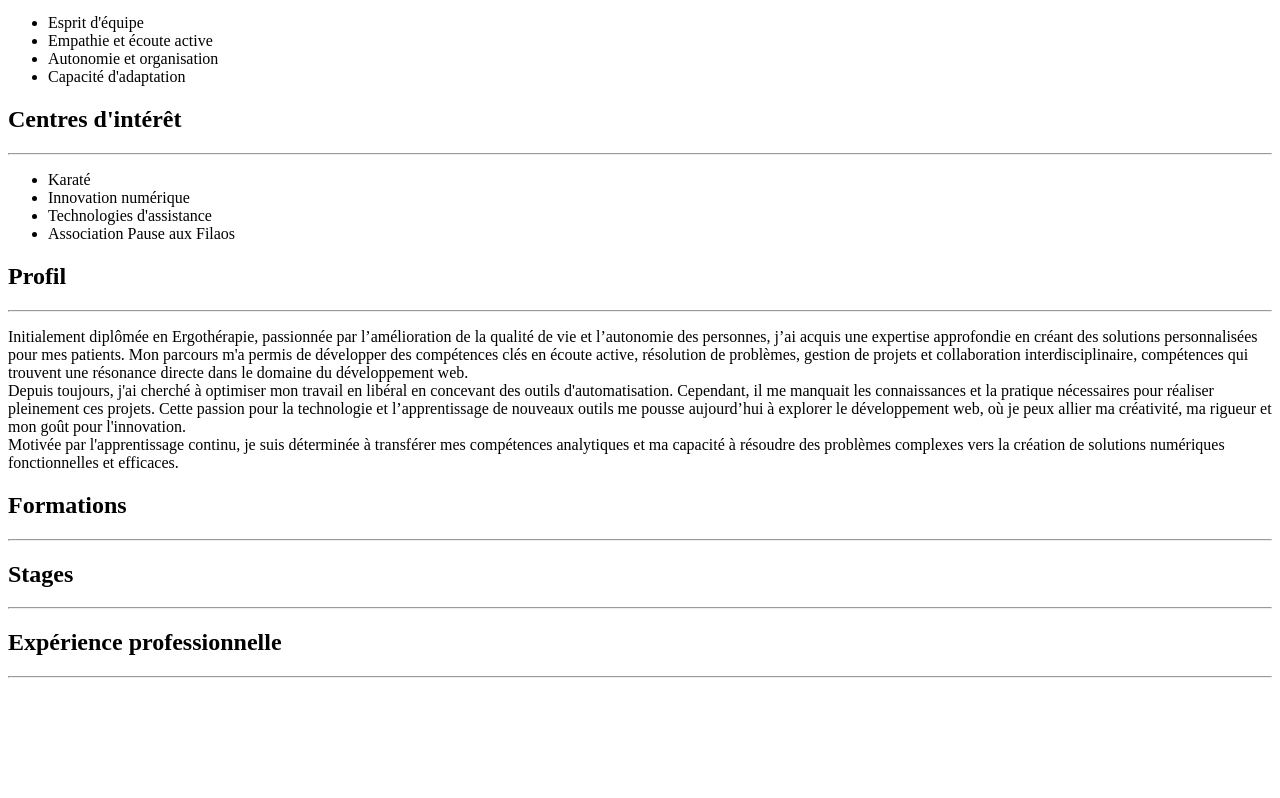
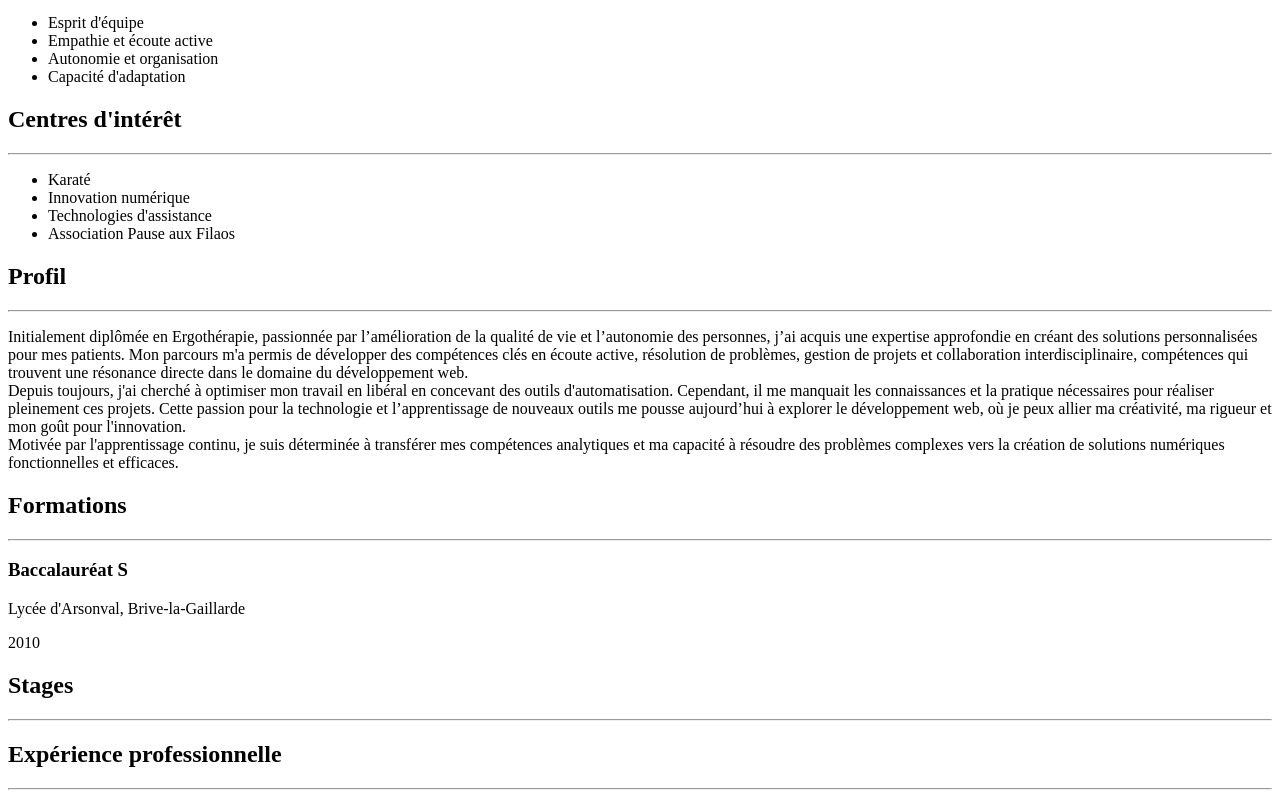
Before and after one commit to dev-lyseth/CV, a plain HTML site: page index.html in a window 1280 px wide. Shown: the part 857-1655 px from the top of the page. Before the commit the page ends 1543 px from the top, so only its background shows below. Drawn offline with Linux system fonts and the light colour scheme.

Commit message:
add a part of education content, model in comment

```diff
--- a/index.html
+++ b/index.html
@@ -109,18 +109,45 @@
         <section id="profil">
             <h2>Profil</h2>
             <hr>
-            <p>Initialement diplômée en Ergothérapie, passionnée par l’amélioration de la qualité de vie et l’autonomie des personnes,
+            <p>Initialement diplômée en Ergothérapie, passionnée par l’amélioration de la qualité de vie et l’autonomie
+                des personnes,
                 j’ai acquis une expertise approfondie en créant des solutions personnalisées pour mes patients.
                 Mon parcours m'a permis de développer des compétences clés en écoute active, résolution de problèmes,
-                gestion de projets et collaboration interdisciplinaire, compétences qui trouvent une résonance directe dans le domaine du développement web. <br>
-                Depuis toujours, j'ai cherché à optimiser mon travail en libéral en concevant des outils d'automatisation. Cependant, il me manquait les connaissances et la pratique nécessaires pour réaliser pleinement ces projets.
-                Cette passion pour la technologie et l’apprentissage de nouveaux outils me pousse aujourd’hui à explorer le développement web, où je peux allier ma créativité, ma rigueur et mon goût pour l'innovation. <br>
-                Motivée par l'apprentissage continu, je suis déterminée à transférer mes compétences analytiques et ma capacité à résoudre des problèmes complexes vers la création de solutions numériques fonctionnelles et efficaces.</p>
+                gestion de projets et collaboration interdisciplinaire, compétences qui trouvent une résonance directe
+                dans le domaine du développement web. <br>
+                Depuis toujours, j'ai cherché à optimiser mon travail en libéral en concevant des outils
+                d'automatisation. Cependant, il me manquait les connaissances et la pratique nécessaires pour réaliser
+                pleinement ces projets.
+                Cette passion pour la technologie et l’apprentissage de nouveaux outils me pousse aujourd’hui à explorer
+                le développement web, où je peux allier ma créativité, ma rigueur et mon goût pour l'innovation. <br>
+                Motivée par l'apprentissage continu, je suis déterminée à transférer mes compétences analytiques et ma
+                capacité à résoudre des problèmes complexes vers la création de solutions numériques fonctionnelles et
+                efficaces.</p>
 
         </section>
         <section id="education">
             <h2>Formations</h2>
             <hr>
+            <!--modèle à compléter
+            <article class="education-entry">
+                <div class="education-title">
+                    <h3>Titre</h3>
+                    <p>Lieu</p>
+                </div>
+                <div class="education-date">
+                    <time datetime="2010">2010</time>
+                </div>
+            </article>
+            -->
+            <article class="education-entry">
+                <div class="education-title">
+                    <h3>Baccalauréat S</h3>
+                    <p>Lycée d'Arsonval, Brive-la-Gaillarde</p>
+                </div>
+                <div class="education-date">
+                    <time datetime="2010">2010</time>
+                </div>
+            </article>
         </section>
         <section id="internship">
             <h2>Stages</h2>
```
